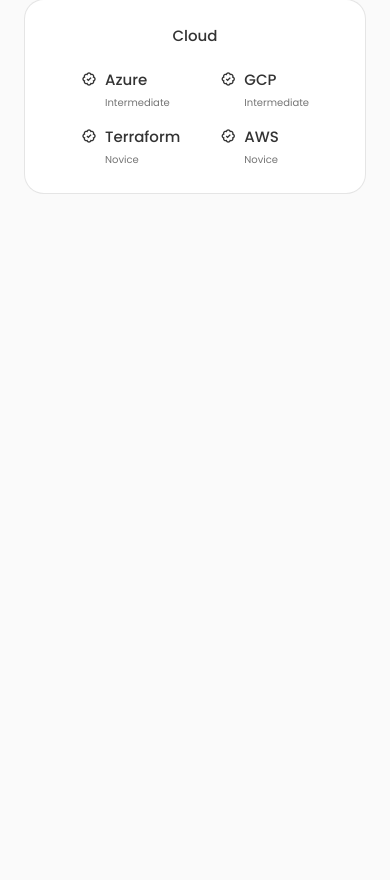
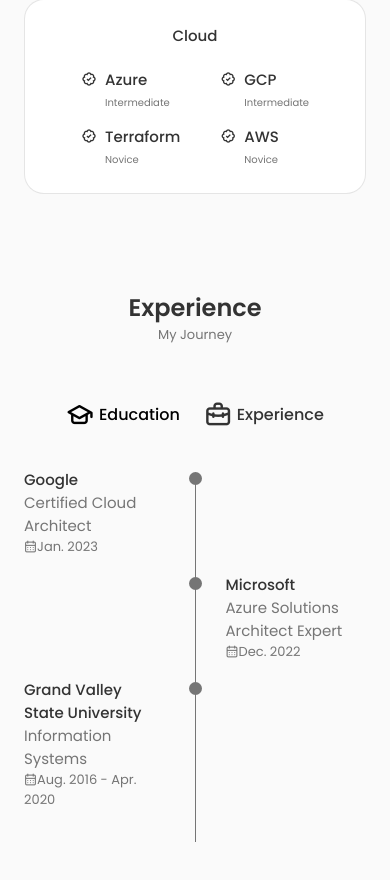
Before and after one commit to tkthedev7/My-Portfolio, a React (Create React App) app: page / in a window 390 px wide. Shown: the part 1768-2648 px from the top of the page. Before the commit the page ends 2074 px from the top, so only its background shows below. Built offline with nearby package versions, Linux system fonts and the light colour scheme.

Commit message:
finished experience timeline, added a new resume

```diff
--- a/src/App.js
+++ b/src/App.js
@@ -4,6 +4,7 @@
 import Home from './components/home/Home';
 import About from './components/about/About';
 import Skills from './components/skills/Skills';
+import Experience from './components/experience/Experience';
 
 const App = () => {
   return (
@@ -14,6 +15,7 @@
       <Home />
       <About />
       <Skills />
+      <Experience />
     </main>
     </>
   )
--- /dev/null
+++ b/src/components/experience/Experience.jsx
@@ -0,0 +1,140 @@
+import React, { useState } from 'react'
+import "./experience.css"
+
+const Qualification = () => {
+    const [toggleState, setToggleState] = useState(1);
+
+    const toggleTab = (index) => {
+        setToggleState(index);
+    };
+
+  return (
+    <section className="qualification section">
+        <h2 className="section__title">Experience</h2>
+        <span className="section__subtitle">My Journey</span>
+
+        <div className="qualification__container container">
+            <div className="qualification__tabs">
+                <div className={toggleState === 1 ? "qualification__button qualification__active button--flex" : "qualification__button button--flex"}
+                onClick={() => toggleTab(1)}
+                >
+                    <i className="uil uil-graduation-cap qualification__icon"></i> Education
+                </div>
+
+                <div className={toggleState === 2 ? "qualification__button qualification__active button--flex" : "qualification__button button--flex"}
+                onClick={() => toggleTab(2)}
+                >
+                    <i className="uil uil-briefcase-alt qualification__icon"></i> Experience
+                </div>
+            </div>
+
+
+            <div className="qualification__sections">
+                {/* Educational Experience Section */}
+                <div className={toggleState === 1 ? "qualification__content qualification__content-active" : "qualification__content"}>
+                    <div className="qualification__data">
+                        <div>
+                            <h3 className="qualification__title">Google</h3>
+                            <span className="qualification__subtitle">Certified Cloud Architect</span>
+                            <div className="qualification__calendar"><i className="uil uil-calendar-alt"></i>Jan. 2023</div>
+                        </div>
+                        <div>
+                            <span className="qualification__rounder"></span>
+                            <div className="qualification__line"></div>
+                        </div>
+                    </div>
+
+                    <div className="qualification__data">
+                        <div></div>
+                        <div>
+                            <span className="qualification__rounder"></span>
+                            <span className="qualification__line"></span>
+                        </div>
+                        <div>
+                            <h3 className="qualification__title">Microsoft</h3>
+                            <span className="qualification__subtitle">Azure Solutions Architect Expert</span>
+                            <div className="qualification__calendar"><i className="uil uil-calendar-alt"></i>Dec. 2022</div>
+                            <div><span className="qualification__line"></span></div>
+                        </div>
+                    </div>
+
+                    <div className="qualification__data">
+                            <div>
+                                <h3 className="qualification__title">Grand Valley State University</h3>
+                                <span className="qualification__subtitle">Information Systems</span>
+                                <div className="qualification__calendar"><i className="uil uil-calendar-alt"></i>Aug. 2016 - Apr. 2020</div>
+                            </div>
+                            <div>
+                                <span className="qualification__rounder"></span>
+                                <span className="qualification__line"></span>
+                            </div>
+                    </div>
+                </div>
+
+                {/* Professional Experience Section */}
+                <div className={toggleState === 2 ? "qualification__content qualification__content-active" : "qualification__content"}>
+                        <div className={toggleState === 2 ? "qualification__content qualification__content-active" : "qualification__content"}>
+                            <div className="qualification__data">
+                            <div>
+                                <h3 className="qualification__title">DevOps Engineer</h3>
+                                <span className="qualification__subtitle">Hitachi</span>
+                                <div className="qualification__calendar"><i className="uil uil-calendar-alt"></i>Dec. 2021 - Present</div>
+                            </div>
+
+                            <div>
+                                <span className="qualification__rounder"></span>
+                                <span className="qualification__line"></span>
+                            </div>
+                        </div>
+
+                        <div className="qualification__data">
+                            <div></div>
+
+                            <div>
+                                <span className="qualification__rounder"></span>
+                                <span className="qualification__line"></span>
+                            </div>
+
+                            <div>
+                                <h3 className="qualification__title">DevOps Engineer</h3>
+                                <span className="qualification__subtitle">Service Express</span>
+                                <div className="qualification__calendar"><i className="uil uil-calendar-alt"></i>Oct. 2021 - Dec. 2021</div>
+                                <div><span className="qualification__line"></span></div>
+                            </div>
+                        </div>
+
+                        <div className="qualification__data">
+                            <div>
+                                <h3 className="qualification__title">Associate Software Developer</h3>
+                                <span className="qualification__subtitle">Service Express</span>
+                                <div className="qualification__calendar"><i className="uil uil-calendar-alt"></i>Nov. 2020 - Oct. 2021</div>
+                                <div><span className="qualification__line"></span></div>
+                            </div>
+                            <div>
+                                <span className="qualification__rounder"></span>
+                                <span className="qualification__line"></span>
+                            </div>
+                        </div>
+
+                        <div className="qualification__data">
+                            <div></div>
+                            <div>
+                                <span className="qualification__rounder"></span>
+                                <span className="qualification__line"></span>
+                            </div>
+                            <div>
+                                <h3 className="qualification__title">Software Specialist</h3>
+                                <span className="qualification__subtitle">Service Express</span>
+                                <div className="qualification__calendar"><i className="uil uil-calendar-alt"></i>Feb. 2019 - Nov. 2020</div>
+                                <div><span className="qualification__line"></span></div>
+                            </div>
+                        </div>
+                    </div>
+                </div>
+            </div>
+        </div>
+    </section>
+  )
+}
+
+export default Qualification
--- /dev/null
+++ b/src/components/experience/experience.css
@@ -0,0 +1,116 @@
+.qualification__container {
+    max-width: 768px;
+}
+
+.qualification__tabs {
+    display: flex;
+    justify-content: center;
+    margin-bottom: var(--mb-2);
+}
+
+.qualification__button {
+    font-size: var(--h3-font-size);
+    font-weight: var(--font-medium);
+    color: var(--title-color);
+    margin: 0 var(--mb-1);
+    cursor: pointer;
+}
+
+.qualification__button:hover {
+    color: var(--title-color-dark);
+}
+
+.qualification__icon {
+    font-size: 1.8rem;
+    margin-right: var(--mb-0-25);
+}
+
+.qualification__active {
+    color: var(--title-color-dark);
+}
+
+.qualification__sections {
+    display: grid;
+    grid-template-columns: 0.5fr;
+    justify-content: center;
+}
+
+.qualification__content {
+    display: none;
+}
+
+.qualification__content-active {
+    display: block;
+}
+
+.qualification__data {
+    display: grid;
+    grid-template-columns: 1fr max-content 1fr;
+    column-gap: 1.5rem;
+}
+
+.qualification__title {
+    font-size: var(--normal-font-size);
+    font-weight: var(--font-medium);
+}
+
+.qualification__subtitle {
+    display: inline-block;
+    font-size: var(--normal-font-size);
+}
+
+.qualification__calendar {
+    font-size: var(--small-font-size);
+    margin-bottom: var(--mb-1);
+}
+
+.qualification__rounder {
+    display: inline-block;
+    width: 13px;
+    height: 13px;
+    background-color: var(--text-color);
+    border-radius: 50%;
+}
+
+.qualification__line {
+    display: block;
+    width: 1px;
+    height: 100%;
+    background-color: var(--text-color);
+    transform: translate(6px, -7px);
+}
+
+/*========== BREAKPOINTS ==========*/
+  /* Large Screens */
+  @media screen and (max-width: 992px) {
+    .qualification__container {
+        margin-left: auto;
+        margin-right: auto;
+    }
+  }
+
+  /* Medium Screens */
+  @media screen and (max-width: 768px) {
+    .qualification__container {
+        margin-left: var(--mb-1-5);
+        margin-right: var(--mb-1-5);
+    }
+
+  }
+
+  @media screen and (max-width: 576px) {
+    .qualification__sections {
+        grid-template-columns: initial;
+    }
+
+    .qualification__button {
+        margin: 0 var(--mb-0-75);
+    }
+  }
+
+  /* Small Screens */
+  @media screen and (max-width: 350px) {
+    .qualification__data {
+        gap: 0.5rem;
+    }
+  }
```
Also changed, not shown: 1 other file (tests, documents, lock files or other folders).
